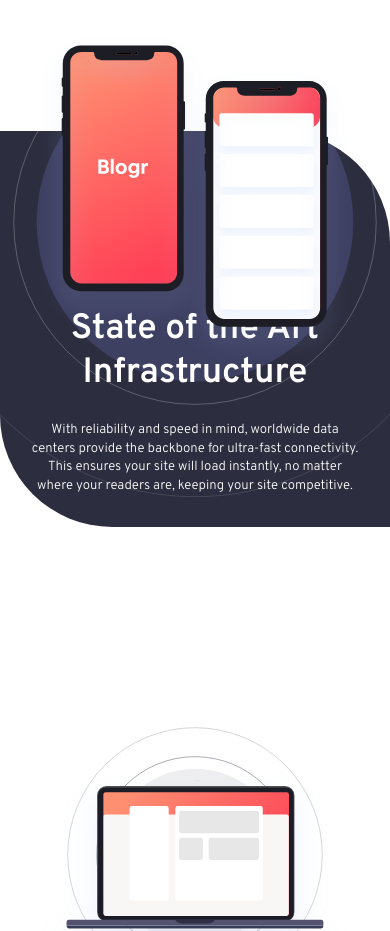
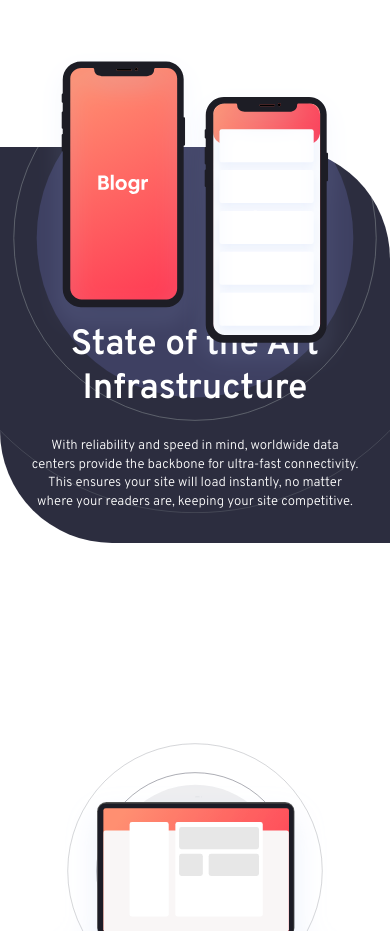
Before and after one commit to BekEsaly/Blogr-landing-page-main-part-II, a plain HTML site: page index.html in a window 390 px wide. Shown: the part 1680-2611 px from the top of the page. Drawn offline with Linux system fonts and the light colour scheme.

Commit message:
Update style.css

```diff
--- a/style.css
+++ b/style.css
@@ -377,7 +377,7 @@ section h3{
    background-size:140%;
    background-position: top 120% center;
    position: relative;
-   margin-top: 8rem;
+   margin-top: 9rem;
    padding-top: 9rem;
    }
    #phones .article--content h2{
```
